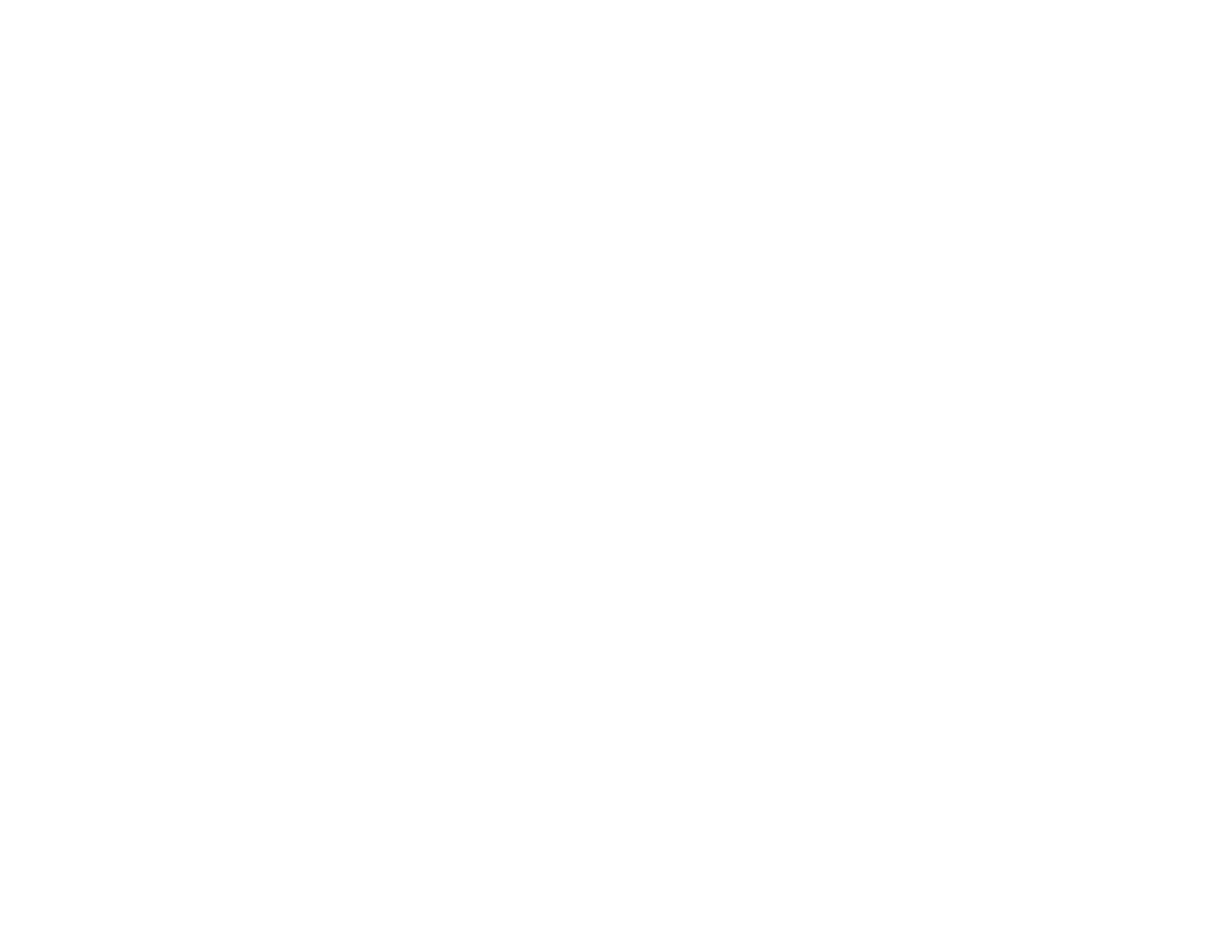
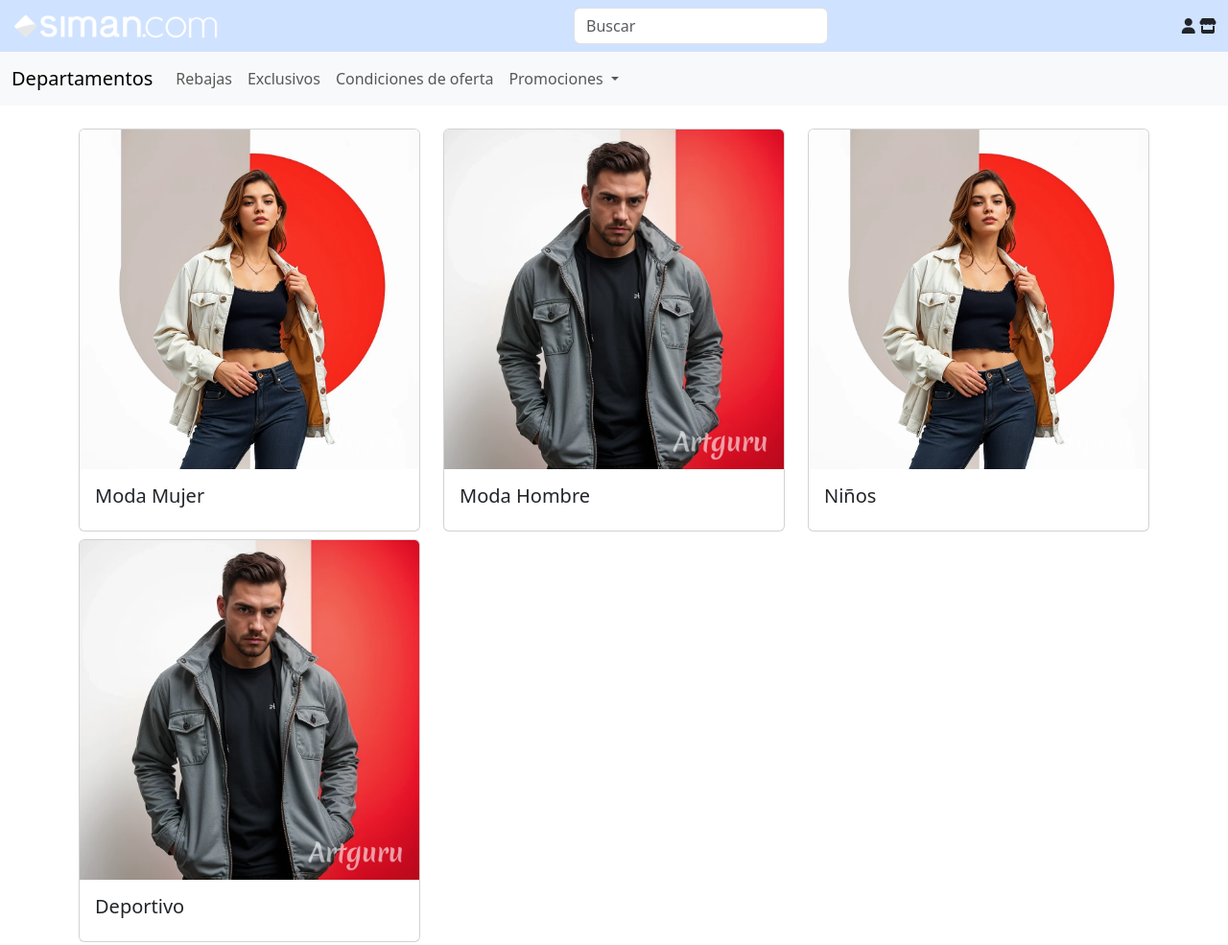
Before and after one commit to AreSalazar/Promociones-Siman, a plain HTML site: page index.html in a window 1280 px wide. Shown: the whole page at 96% size. Before the commit the page ends 800 px from the top, so only its background shows below. Drawn offline with nearby package versions, Linux system fonts and the light colour scheme.

Commit message:
Feat: Avance del Navbar en index.html

```diff
--- a/index.html
+++ b/index.html
@@ -1,20 +1,135 @@
 <!DOCTYPE html>
 <html lang="en">
+
 <head>
     <meta charset="UTF-8">
     <meta name="viewport" content="width=device-width, initial-scale=1.0">
     <title>Promociones</title>
-    <link href="https://cdn.jsdelivr.net/npm/bootstrap@5.3.7/dist/css/bootstrap.min.css" rel="stylesheet" integrity="sha384-LN+7fdVzj6u52u30Kp6M/trliBMCMKTyK833zpbD+pXdCLuTusPj697FH4R/5mcr" crossorigin="anonymous">
+    <link href="https://cdn.jsdelivr.net/npm/bootstrap@5.3.7/dist/css/bootstrap.min.css" rel="stylesheet"
+        integrity="sha384-LN+7fdVzj6u52u30Kp6M/trliBMCMKTyK833zpbD+pXdCLuTusPj697FH4R/5mcr" crossorigin="anonymous">
+    <link rel="stylesheet" href="https://cdnjs.cloudflare.com/ajax/libs/font-awesome/6.5.0/css/all.min.css" />
     <link rel="stylesheet" href="./css/style.css">
 </head>
+
 <body>
+    <header>
+        <nav class="navbar navbar-expand-lg bg-primary-subtle">
+            <!-- navbar-expand-lg es para que la barra de navegación se expanda en pantallas grandes -->
+            <div class="container-fluid">
+                <!-- container-fluid es para que la barra de navegación ocupe todo el ancho de la pantalla -->
+                <a class="navbar-logo" href="index.html">
+                    <img src="./assets/images/siman-logo.png" alt="Siman Logo" height="25">
+                </a>
+                <div class="navbar-search">
+                    <input class="form-control me-2" type="search" placeholder="Buscar" aria-label="Search" />
+                    <!-- input de bootstrap, form-control me-2 le dá forma a la barra de búsqueda-->
+                </div>
+
+                <div class="navbar-icons"> <!-- div para los iconos de la barra de navegación -->
+                    <i class="fa-solid fa-user"></i>
+                    <i class="fa-solid fa-store"></i>
+                </div>
+            </div>
+
+        </nav>
+
+        <!-- navbar-expand-lg es para que la barra de navegación se expanda en pantallas grandes -->
+        <!-- container-fluid es para que la barra de navegación ocupe todo el ancho de la pantalla -->
+        <div class="navbar navbar-expand-lg bg-body-tertiary">
+            <div class="container-fluid">
+                <a class="navbar-brand" href="#">Departamentos</a>
+                <button class="navbar-toggler" type="button" data-bs-toggle="collapse"
+                    data-bs-target="#navbarNavDropdown" aria-controls="navbarNavDropdown" aria-expanded="false"
+                    aria-label="Toggle navigation">
+                    <span class="navbar-toggler-icon"></span>
+                </button>
+                <div class="collapse navbar-collapse" id="navbarNavDropdown">
+                    <ul class="navbar-nav">
+                        <li class="nav-item">
+                            <a class="nav-link" aria-current="page" href="#">Rebajas</a>
+                        </li>
+                        <li class="nav-item">
+                            <a class="nav-link" href="#">Exclusivos</a>
+                        </li>
+                        <li class="nav-item">
+                            <a class="nav-link" href="#">Condiciones de oferta</a>
+                        </li>
+                        <li class="nav-item dropdown">
+                            <a class="nav-link dropdown-toggle" href="#" role="button" data-bs-toggle="dropdown"
+                                aria-expanded="false">
+                                Promociones
+                            </a>
+                            <ul class="dropdown-menu">
+                                <li><a class="dropdown-item" href="#">Moda mujer</a></li>
+                                <li><a class="dropdown-item" href="#">Moda hombre</a></li>
+                                <li><a class="dropdown-item" href="#">Hogar</a></li>
+                                <li><a class="dropdown-item" href="#">Tecnología</a></li>
+                                <li><a class="dropdown-item" href="#">Accesorios</a></li>
+                            </ul>
+                        </li>
+                    </ul>
+                </div>
+            </div>
+        </div>
+    </header>
+
+    <!-- Contenido de la página -->
+
+    <section class="container">
+        <article  class="row mt-4 mb-4">
+            <div class="col-lg-4 col-md-6 col-sm-12 mb-2">
+                <div class="card">
+                    <a href="./productos/ropa-mujer.html">
+                        <img src="./assets/images/moda-mujer.png" class="card-img-top" alt="moda mujer" >
+                    </a>
+                    <div class="card-body">
+                        <h5 class="card-title">Moda Mujer</h5>
+                    </div>
+                </div>
+            </div>
+
+            <div class="col-lg-4 col-md-6 col-sm-12 mb-2">
+                <div class="card">
+                    <a href="./productos/ropa-hombre.html">
+                        <img src="./assets/images/moda-hombre.png" class="card-img-top" alt="moda hombre">
+                    </a>
+                    <div class="card-body">
+                        <h5 class="card-title">Moda Hombre</h5>
+                    </div>
+                </div>
+            </div>
+
+            <div class="col-lg-4 col-md-6 col-sm-12 mb-2">
+                <div class="card">
+                    <a href="./productos/ropa-mujer.html">
+                        <img src="./assets/images/moda-mujer.png" class="card-img-top" alt="moda mujer">
+                    </a>
+                    <div class="card-body">
+                        <h5 class="card-title">Niños</h5>
+                    </div>
+                </div>
+            </div>
+
+            <div class="col-lg-4 col-md-6 col-sm-12 mb-2">
+                <div class="card">
+                    <a href="./productos/ropa-hombre.html">
+                        <img src="./assets/images/moda-hombre.png" class="card-img-top" alt="moda hombre">
+                    </a>
+                    <div class="card-body">
+                        <h5 class="card-title">Deportivo</h5>
+                    </div>
+                </div>
+            </div>
+        </article>
+    </section>
 
 
 
 
 
+    <script src="https://cdn.jsdelivr.net/npm/bootstrap@5.3.7/dist/js/bootstrap.bundle.min.js"
+        integrity="sha384-ndDqU0Gzau9qJ1lfW4pNLlhNTkCfHzAVBReH9diLvGRem5+R9g2FzA8ZGN954O5Q"
+        crossorigin="anonymous"></script>
+</body>
 
-
-    <script src="https://cdn.jsdelivr.net/npm/bootstrap@5.3.7/dist/js/bootstrap.bundle.min.js" integrity="sha384-ndDqU0Gzau9qJ1lfW4pNLlhNTkCfHzAVBReH9diLvGRem5+R9g2FzA8ZGN954O5Q" crossorigin="anonymous"></script>
-</body>
 </html>
```
Also changed, not shown: assets/images/moda-hombre.png (added), assets/images/moda-mujer.png (added).
